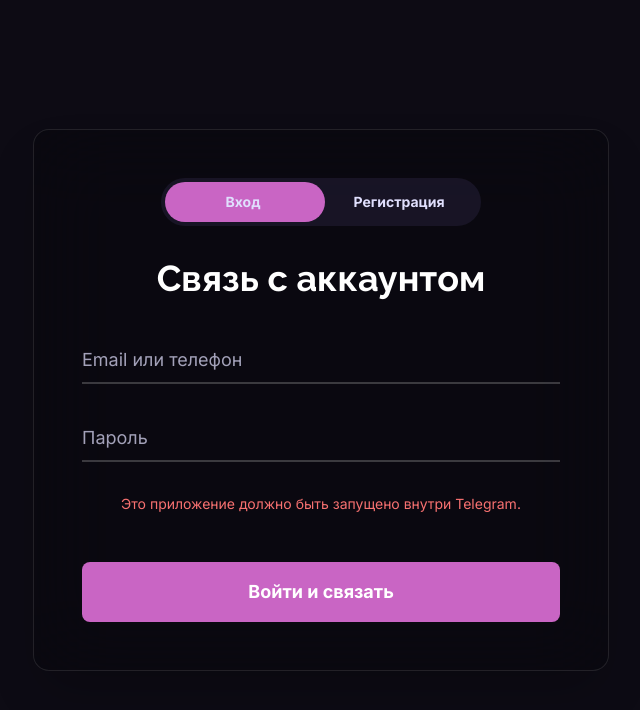
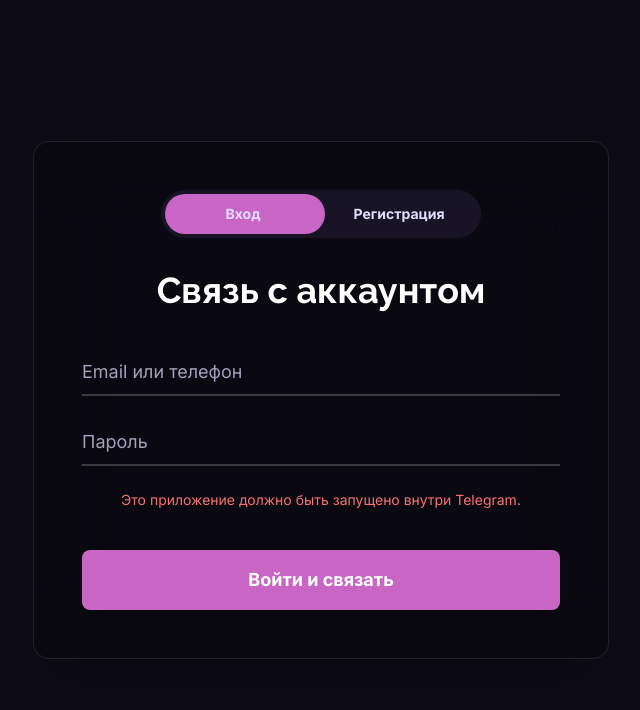
Before and after one commit to 3r0ha/morpheus-project, a React (Vite) app in the folder frontend/: page /telegram-connect in a window 1280 px wide. Shown: the top 710 px of the page, without its empty margins (319-959 px from the left). Built offline with nearby package versions, Linux system fonts and the light colour scheme.

Commit message:
Few changes

```diff
--- a/frontend/src/pages/TelegramConnectPage.jsx
+++ b/frontend/src/pages/TelegramConnectPage.jsx
@@ -12,6 +12,7 @@ export const TelegramConnectPage = () => {
   const [isLoading, setIsLoading] = useState(false);
   const [tg, setTg] = useState(null);
   const [appHeight, setAppHeight] = useState('100vh');
+
   useEffect(() => {
     const timer = setTimeout(() => {
       if (window.Telegram && window.Telegram.WebApp) {
@@ -30,10 +31,10 @@ export const TelegramConnectPage = () => {
         webApp.onEvent('viewportChanged', setViewportHeight);
 
         console.log("Telegram SDK инициализирован.");
+
         return () => {
           webApp.offEvent('viewportChanged', setViewportHeight);
         };
-
       } else {
         console.error("SDK Telegram не найдено. Убедитесь, что приложение открыто в клиенте Telegram.");
         setError("Это приложение должно быть запущено внутри Telegram.");
@@ -51,10 +52,12 @@ export const TelegramConnectPage = () => {
     e.preventDefault();
     setError('');
     setSuccess('');
+
     if (mode === 'register' && !isAgreed) {
         setError('Для регистрации необходимо принять условия соглашения.');
         return;
     }
+
     setIsLoading(true);
 
     if (!tg || !tg.initData) {
@@ -105,24 +108,22 @@ export const TelegramConnectPage = () => {
 
   return (
     <div
-      className="flex flex-col items-center justify-center p-4 font-body bg-background text-text-primary"
-      style={{ minHeight: appHeight }}
+      className="flex flex-col items-center justify-start p-4 font-body bg-background text-text-primary overflow-y-auto"
+      style={{ height: appHeight }}
     >
       {success ? (
-        <p className="text-green-400 text-2xl font-bold">{success}</p>
+        <p className="text-green-400 text-2xl font-bold my-auto">{success}</p>
       ) : (
-        <div className="w-full max-w-xl bg-black/20 backdrop-blur-2xl rounded-2xl border border-white/10 shadow-2xl">
+        <div className="w-full max-w-xl my-auto">
+            <div className="bg-black/20 backdrop-blur-2xl rounded-2xl border border-white/10 shadow-2xl">
                 <div className="p-8 md:p-12">
                     <AuthToggle isLogin={mode === 'login'} setIsLogin={(isLogin) => setMode(isLogin ? 'login' : 'register')} />
 
-                <h2
-                    key={mode}
-                    className="font-headings text-4xl font-bold text-center text-white mb-10"
-                >
+                    <h2 key={mode} className="font-headings text-4xl font-bold text-center text-white mb-10">
                         {mode === 'login' ? 'Связь с аккаунтом' : 'Создание аккаунта'}
                     </h2>
 
-                <form onSubmit={handleSubmit} className="space-y-8">
+                    <form onSubmit={handleSubmit} className="space-y-6">
                         {mode === 'register' && (
                           <AuthInput
                               name="name"
@@ -204,6 +205,7 @@ export const TelegramConnectPage = () => {
                     </form>
                 </div>
             </div>
+        </div>
       )}
     </div>
   );
```
Lines whose indentation alone changed are shown as unchanged.
